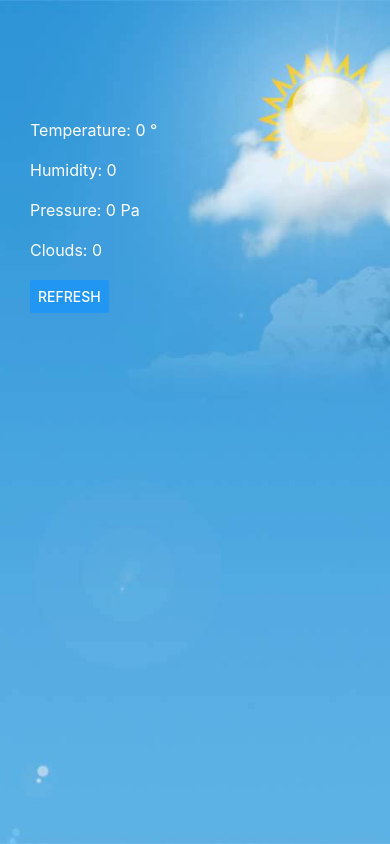
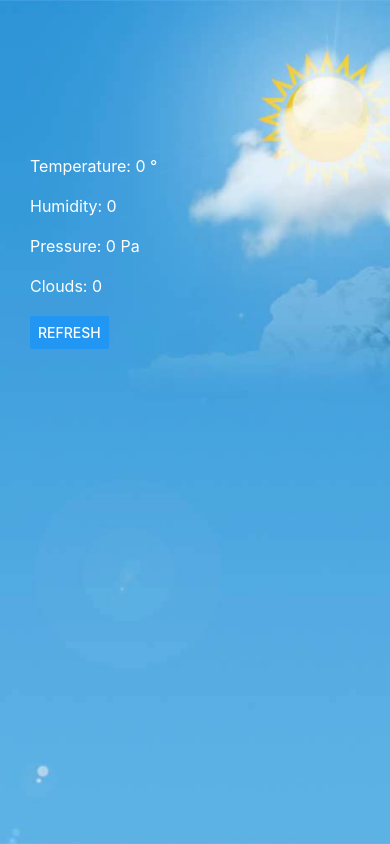
Before and after one commit to Ernohorv/WeatherApp, a React Native app in the folder my-app/: screen / in a window 390 px wide. Built offline with nearby package versions, Linux system fonts and the light colour scheme.

Commit message:
textInput

```diff
--- a/my-app/App.js
+++ b/my-app/App.js
@@ -1,10 +1,8 @@
 import React, { Component } from 'react';
 import { StyleSheet, Text, View, StatusBar, ImageBackground, Button, TextInput } from 'react-native';
-import axios from 'axios';
 import  styles from './style';
 
 const API_KEY = "e779919406888af3f3e84022f6154886";
-const url = "http://api.openweathermap.org/data/2.5/weather?q=London&units=metric&appid=" + API_KEY;
 
 export default class weatherApp extends React.Component {
 
@@ -23,6 +21,8 @@ export default class weatherApp extends React.Component {
 
   getWeather(){
 
+    let url = "http://api.openweathermap.org/data/2.5/weather?q=" + this.state.city + "&units=metric&appid=" + API_KEY;
+
     return fetch(url)
       .then((response) => response.json())
         .then((res) => {
@@ -30,7 +30,6 @@ export default class weatherApp extends React.Component {
             temp: res.main.temp,
             humidity: res.main.humidity,
             pressure: res.main.pressure,
-            city: res.name,
             clouds: res.clouds.all,
         })
       }
@@ -45,7 +44,8 @@ export default class weatherApp extends React.Component {
         style={styles.container}>
 
      <View style={styles.header}>
-        <Text style={styles.headerText}>{this.state.city}</Text>
+        <TextInput style={styles.headerText}
+        onChangeText={(city) => this.setState({city})}/>
      </View>
 
      <View style={styles.viewStyle}>
```
